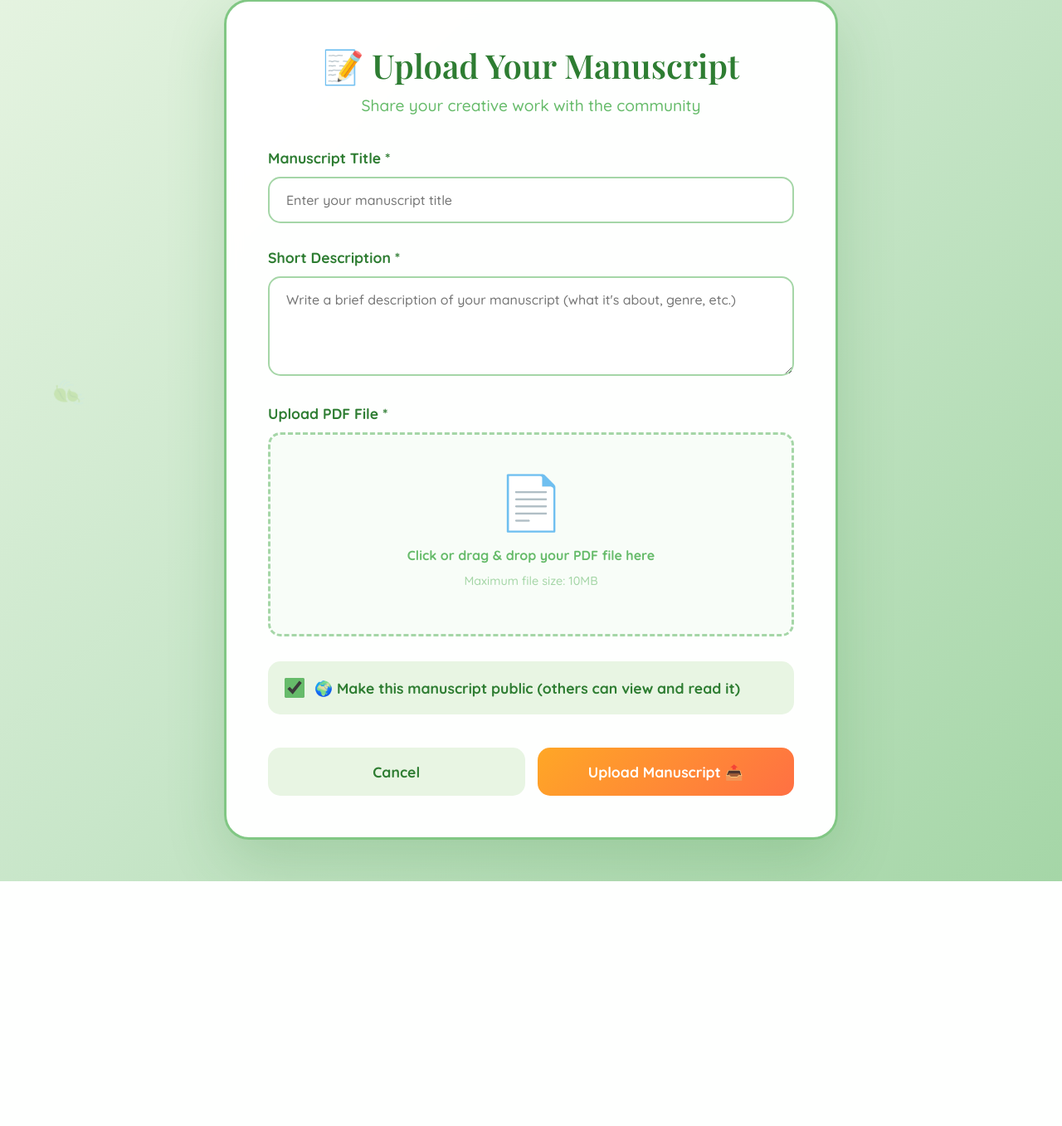
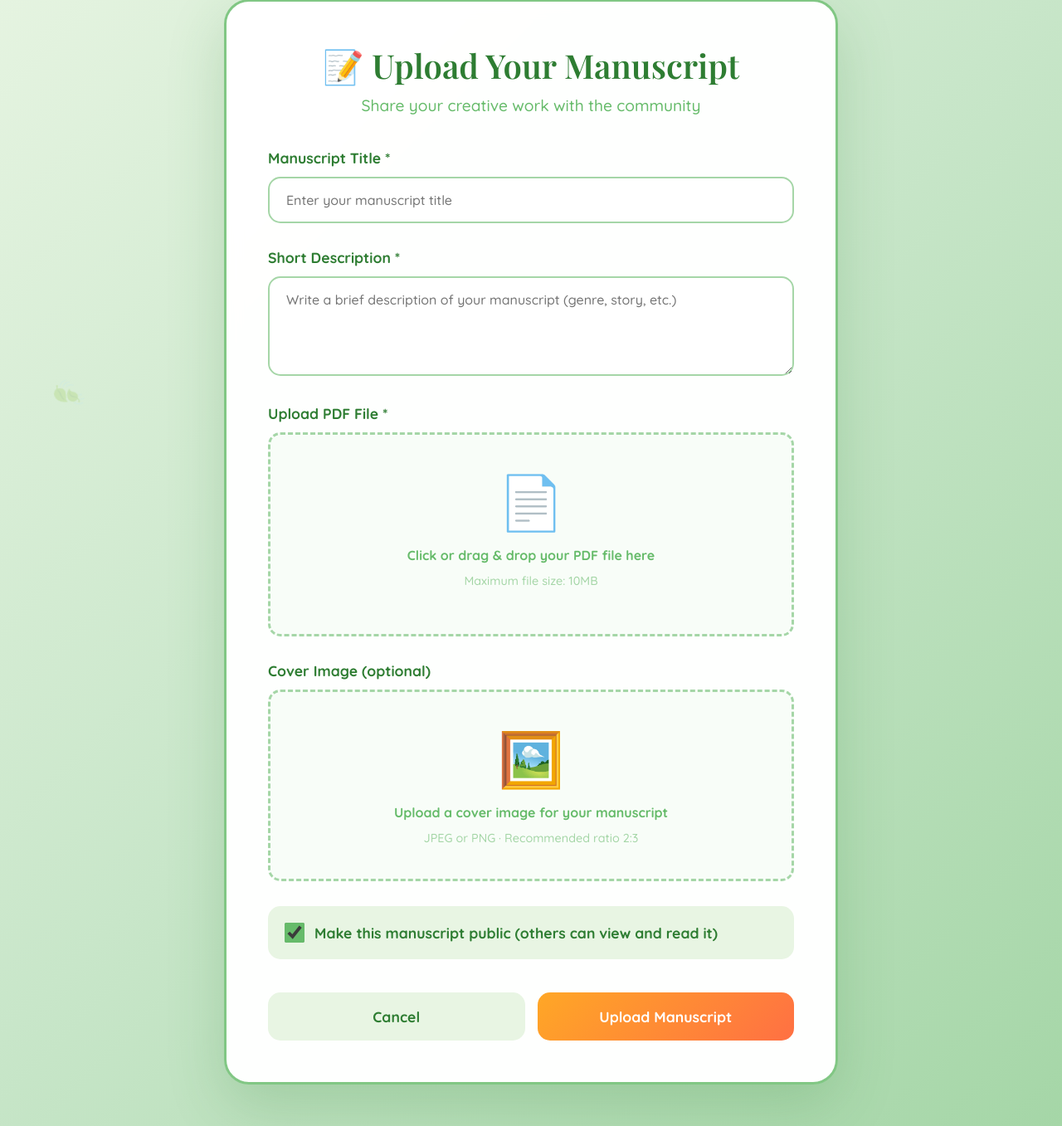
Before and after one commit to kyatto-sys/Garden-of-Words, a PHP site: page /upload.php in a window 1280 px wide. Shown: the part 131-1488 px from the top of the page at 83% size. Before the commit the page ends 1193 px from the top, so only its background shows below. Run offline with PHP 8.4, Linux system fonts and the light colour scheme; the visitor is signed in with stand-in values (Sample User, id 1).

Commit message:
pdf viewing

```diff
--- a/upload.php
+++ b/upload.php
@@ -30,42 +30,55 @@ if ($_SERVER['REQUEST_METHOD'] == 'POST') {
     } else {
         $file = $_FILES['manuscript_file'];
 
-        // Validate file type
+        // Validate file type and size
         $allowed_types = ['application/pdf'];
         $file_type = $file['type'];
         $file_ext = strtolower(pathinfo($file['name'], PATHINFO_EXTENSION));
 
         if (!in_array($file_type, $allowed_types) || $file_ext !== 'pdf') {
             $error = "Only PDF files are allowed!";
-        } elseif ($file['size'] > 10 * 1024 * 1024) { // 10MB max
+        } elseif ($file['size'] > 10 * 1024 * 1024) {
             $error = "File size must be less than 10MB!";
         } else {
-            // Create upload directory if it doesn't exist
+            // Create upload directory if not exists
             $upload_dir = $_SERVER['DOCUMENT_ROOT'] . '/garden-of-words/uploads/manuscripts/';
-            if (!file_exists($upload_dir)) {
-                mkdir($upload_dir, 0777, true);
-            }
+            if (!file_exists($upload_dir)) mkdir($upload_dir, 0777, true);
 
             // Generate unique filename
-            $original_name = pathinfo($file['name'], PATHINFO_FILENAME);
             $unique_name = $user_id . '_' . time() . '_' . uniqid() . '.pdf';
             $file_path = $upload_dir . $unique_name;
 
-            // Move uploaded file
+            // Move uploaded PDF
             if (move_uploaded_file($file['tmp_name'], $file_path)) {
-                // Save to database
                 $db_filepath = '/garden-of-words/uploads/manuscripts/' . $unique_name;
-                $insert_query = "INSERT INTO manuscripts (user_id, title, description, filename, filepath, is_public, created_at)
-                                VALUES ($user_id, '$title', '$description', '" . mysqli_real_escape_string($conn, $file['name']) . "', '$db_filepath', $is_public, NOW())";
+
+                // Handle optional cover image
+                $cover_path = null;
+                if (!empty($_FILES['cover_image']['name'])) {
+                    $cover_ext = strtolower(pathinfo($_FILES['cover_image']['name'], PATHINFO_EXTENSION));
+                    $allowed_cover_ext = ['jpg', 'jpeg', 'png'];
+
+                    if (in_array($cover_ext, $allowed_cover_ext)) {
+                        $cover_dir = $_SERVER['DOCUMENT_ROOT'] . '/garden-of-words/uploads/covers/';
+                        if (!file_exists($cover_dir)) mkdir($cover_dir, 0777, true);
+
+                        $cover_name = $user_id . '_' . time() . '_' . uniqid() . '.' . $cover_ext;
+                        $cover_path = '/garden-of-words/uploads/covers/' . $cover_name;
+
+                        move_uploaded_file($_FILES['cover_image']['tmp_name'], $_SERVER['DOCUMENT_ROOT'] . $cover_path);
+                    }
+                }
+
+                // Insert into database
+                $insert_query = "INSERT INTO manuscripts (user_id, title, description, filename, filepath, cover_image, is_public, created_at)
+                                 VALUES ($user_id, '$title', '$description', '" . mysqli_real_escape_string($conn, $file['name']) . "', '$db_filepath', " . ($cover_path ? "'$cover_path'" : "NULL") . ", $is_public, NOW())";
 
                 if (mysqli_query($conn, $insert_query)) {
-                    $success = "Manuscript uploaded successfully! 🎉";
-                    // Clear form
-                    $_POST = array();
+                    $success = "Manuscript uploaded successfully!";
+                    $_POST = array(); // Clear form
                 } else {
                     $error = "Failed to save manuscript to database: " . mysqli_error($conn);
-                    // Delete uploaded file if database insert fails
-                    unlink($file_path);
+                    unlink($file_path); // Remove uploaded PDF if DB fails
                 }
             } else {
                 $error = "Failed to upload file. Please try again!";
@@ -85,11 +98,7 @@ if ($_SERVER['REQUEST_METHOD'] == 'POST') {
 </head>
 <body>
     <!-- Floating Leaves -->
-    <div class="leaf">🍃</div>
-    <div class="leaf">🍃</div>
-    <div class="leaf">🍃</div>
-    <div class="leaf">🍃</div>
-    <div class="leaf">🍃</div>
+    <div class="leaf">🍃</div><div class="leaf">🍃</div><div class="leaf">🍃</div><div class="leaf">🍃</div><div class="leaf">🍃</div>
 
     <!-- Navigation -->
     <nav class="navbar">
@@ -114,8 +123,7 @@ if ($_SERVER['REQUEST_METHOD'] == 'POST') {
 
             <?php if ($success): ?>
                 <div class="alert alert-success">
-                    <?php echo htmlspecialchars($success); ?>
-                    <br><br>
+                    <?php echo htmlspecialchars($success); ?><br><br>
                     <a href="home.php" style="color: #1b5e20; text-decoration: underline;">View it on the home page</a>
                 </div>
             <?php endif; ?>
@@ -124,61 +132,56 @@ if ($_SERVER['REQUEST_METHOD'] == 'POST') {
                 <!-- Title -->
                 <div class="form-group">
                     <label for="title">Manuscript Title *</label>
-                    <input type="text"
-                           id="title"
-                           name="title"
-                           placeholder="Enter your manuscript title"
-                           value="<?php echo isset($_POST['title']) ? htmlspecialchars($_POST['title']) : ''; ?>"
-                           required>
+                    <input type="text" id="title" name="title" placeholder="Enter your manuscript title"
+                           value="<?php echo isset($_POST['title']) ? htmlspecialchars($_POST['title']) : ''; ?>" required>
                 </div>
 
                 <!-- Description -->
                 <div class="form-group">
                     <label for="description">Short Description *</label>
-                    <textarea id="description"
-                              name="description"
-                              placeholder="Write a brief description of your manuscript (what it's about, genre, etc.)"
-                              required><?php echo isset($_POST['description']) ? htmlspecialchars($_POST['description']) : ''; ?></textarea>
+                    <textarea id="description" name="description" placeholder="Write a brief description of your manuscript (genre, story, etc.)" required><?php echo isset($_POST['description']) ? htmlspecialchars($_POST['description']) : ''; ?></textarea>
                 </div>
 
-                <!-- File Upload -->
+                <!-- PDF Upload -->
                 <div class="form-group">
                     <label>Upload PDF File *</label>
                     <div class="file-upload-wrapper" id="fileUploadWrapper">
                         <div class="file-upload-icon">📄</div>
                         <p>Click or drag & drop your PDF file here</p>
                         <small>Maximum file size: 10MB</small>
-                        <input type="file"
-                               id="manuscript_file"
-                               name="manuscript_file"
-                               accept=".pdf,application/pdf"
-                               required>
+                        <input type="file" id="manuscript_file" name="manuscript_file" accept=".pdf,application/pdf" required>
                         <div class="file-name" id="fileName"></div>
                     </div>
                 </div>
 
-                <!-- Public/Private Toggle -->
+                <!-- Cover Upload -->
+                <div class="form-group">
+                    <label>Cover Image (optional)</label>
+                    <div class="file-upload-wrapper">
+                        <div class="file-upload-icon">🖼️</div>
+                        <p>Upload a cover image for your manuscript</p>
+                        <small>JPEG or PNG · Recommended ratio 2:3</small>
+                        <input type="file" name="cover_image" accept="image/jpeg,image/png">
+                    </div>
+                </div>
+
+                <!-- Public/Private -->
                 <div class="checkbox-group">
-                    <input type="checkbox"
-                           id="is_public"
-                           name="is_public"
-                           checked>
-                    <label for="is_public">
-                        🌍 Make this manuscript public (others can view and read it)
-                    </label>
+                    <input type="checkbox" id="is_public" name="is_public" checked>
+                    <label for="is_public">Make this manuscript public (others can view and read it)</label>
                 </div>
 
                 <!-- Buttons -->
                 <div class="btn-group">
                     <a href="home.php" class="btn btn-secondary">Cancel</a>
-                    <button type="submit" class="btn btn-primary">Upload Manuscript 📤</button>
+                    <button type="submit" class="btn btn-primary">Upload Manuscript</button>
                 </div>
             </form>
         </div>
     </div>
 
     <script>
-        // File upload preview
+    // PDF upload preview
     const fileInput = document.getElementById('manuscript_file');
     const fileWrapper = document.getElementById('fileUploadWrapper');
     const fileName = document.getElementById('fileName');
@@ -194,29 +197,10 @@ if ($_SERVER['REQUEST_METHOD'] == 'POST') {
         }
     });
 
-        // Drag and drop
-        fileWrapper.addEventListener('dragover', function(e) {
-            e.preventDefault();
-            this.style.borderColor = '#66bb6a';
-            this.style.background = '#e8f5e3';
-        });
-
-        fileWrapper.addEventListener('dragleave', function(e) {
-            e.preventDefault();
-            if (!fileInput.files.length) {
-                this.style.borderColor = '#a5d6a7';
-                this.style.background = '#f8fdf8';
-            }
-        });
-
-        fileWrapper.addEventListener('drop', function(e) {
-            e.preventDefault();
-            const files = e.dataTransfer.files;
-            if (files.length) {
-                fileInput.files = files;
-                fileInput.dispatchEvent(new Event('change'));
-            }
-        });
+    // Drag & drop
+    fileWrapper.addEventListener('dragover', e => { e.preventDefault(); fileWrapper.style.borderColor='#66bb6a'; fileWrapper.style.background='#e8f5e3'; });
+    fileWrapper.addEventListener('dragleave', e => { e.preventDefault(); if (!fileInput.files.length) { fileWrapper.style.borderColor='#a5d6a7'; fileWrapper.style.background='#f8fdf8'; } });
+    fileWrapper.addEventListener('drop', e => { e.preventDefault(); if (e.dataTransfer.files.length) { fileInput.files = e.dataTransfer.files; fileInput.dispatchEvent(new Event('change')); } });
     </script>
 </body>
 </html>
```
Also changed, not shown: home.php (+20 -9 lines), includes/home.css (+58 -0 lines). Lines whose indentation alone changed are shown as unchanged.
